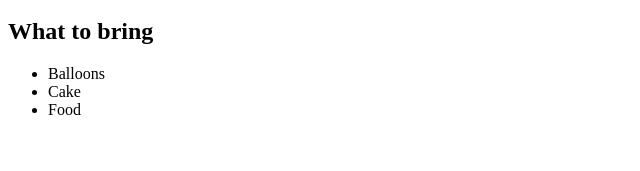
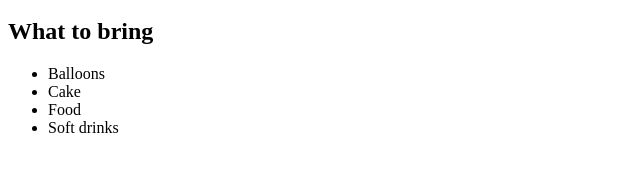
Before and after one commit to karsha19/WebDevelopment_BootCamp, a plain HTML site: page Section 3 - Birthday Invite/index.html in a window 1280 px wide. Shown: the part 415-586 px from the top of the page, without its empty margins (0-640 px from the left). Drawn offline with Linux system fonts and the light colour scheme.

Commit message:
Update index.html

```diff
--- a/Section 3 - Birthday Invite/index.html
+++ b/Section 3 - Birthday Invite/index.html
@@ -8,4 +8,5 @@
     <li>Balloons</li>
     <li>Cake</li>
     <li>Food</li>
+    <li>Soft drinks</li>
 </ul>
```
